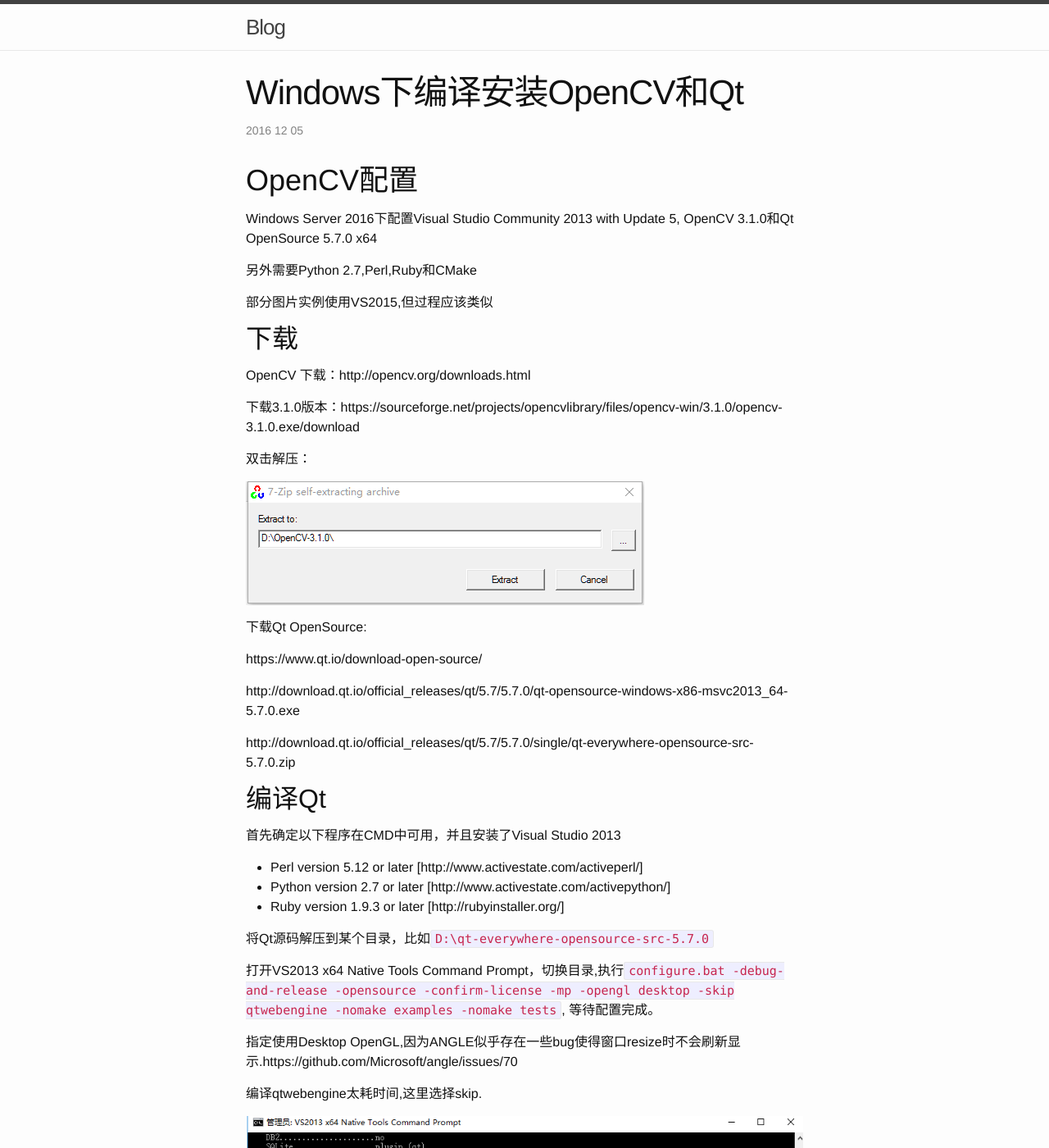
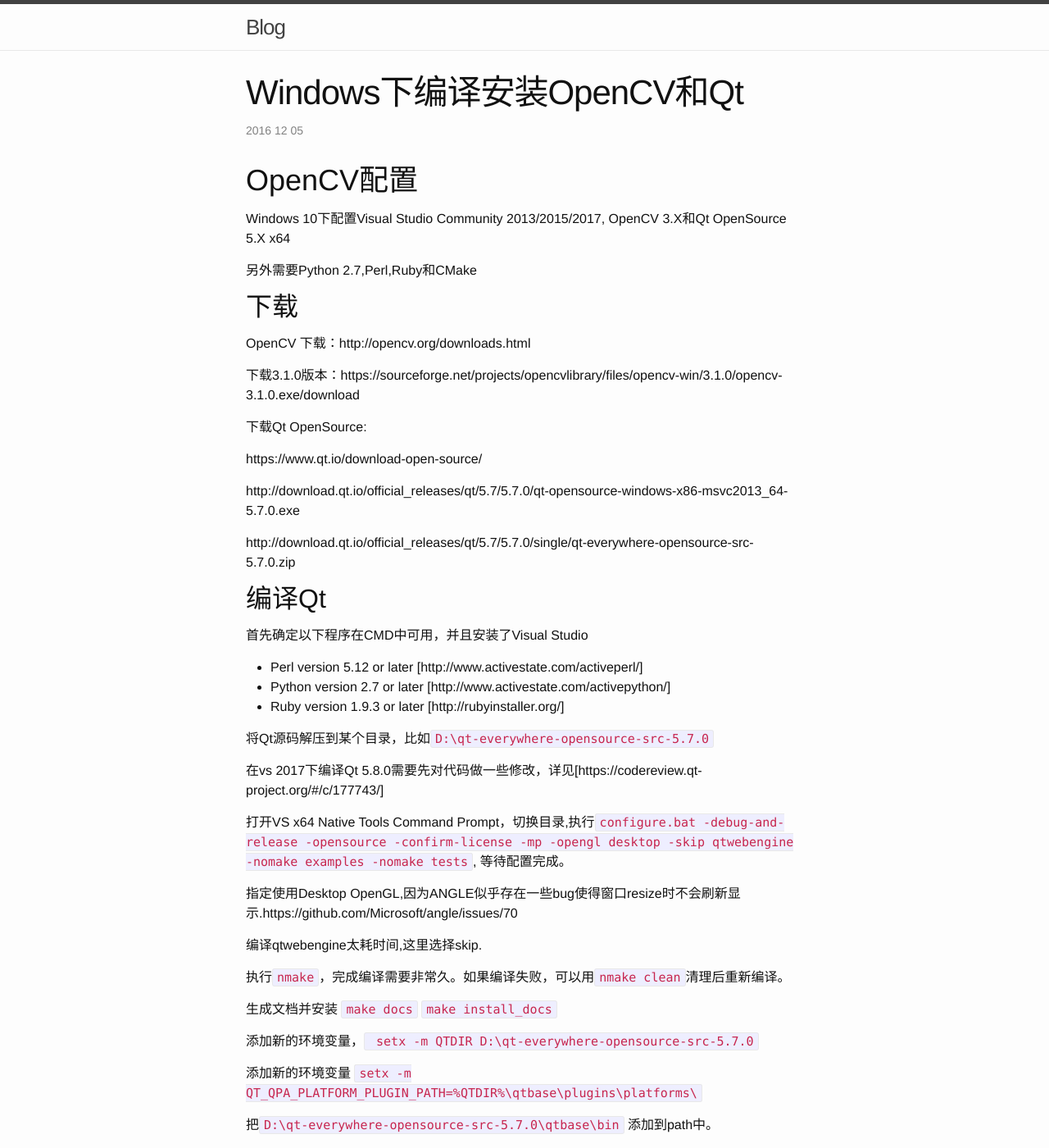
Before and after one commit to lishunan246/lishunan246.github.io, a Jekyll site: the page built from _posts/2016-12-05-OpenCV.md, in a window 1280 px wide and 1400 px high. Shown: the whole window at 82% size. Built offline with Jekyll 4.4.1, drawn with Linux system fonts in a browser that asks for light colours; nearby versions of some CDN libraries; comment, search, counter and statistics services are not loaded.

Commit message:
Update 2016-12-05-OpenCV.md

```diff
--- a/_posts/2016-12-05-OpenCV.md
+++ b/_posts/2016-12-05-OpenCV.md
@@ -6,23 +6,16 @@
 ---
 # OpenCV配置
 
-Windows Server 2016下配置Visual Studio Community 2013 with Update 5, OpenCV 3.1.0和Qt OpenSource 5.7.0 x64
+Windows 10下配置Visual Studio Community 2013/2015/2017, OpenCV 3.X和Qt OpenSource 5.X x64
 
 另外需要Python 2.7,Perl,Ruby和CMake
 
-部分图片实例使用VS2015,但过程应该类似
 
 ## 下载
 
 OpenCV 下载：http://opencv.org/downloads.html
 
 下载3.1.0版本：https://sourceforge.net/projects/opencvlibrary/files/opencv-win/3.1.0/opencv-3.1.0.exe/download
-
-双击解压：
-
-![cv_extract](\images\cv_extract.png)
-
-
 
 下载Qt OpenSource:
 
@@ -34,7 +27,7 @@
 
 ## 编译Qt
 
-首先确定以下程序在CMD中可用，并且安装了Visual Studio 2013
+首先确定以下程序在CMD中可用，并且安装了Visual Studio
 
 * Perl version 5.12 or later   [http://www.activestate.com/activeperl/]
 * Python version 2.7 or later  [http://www.activestate.com/activepython/]
@@ -42,13 +35,13 @@
 
 将Qt源码解压到某个目录，比如`D:\qt-everywhere-opensource-src-5.7.0`
 
-打开VS2013 x64 Native Tools Command Prompt，切换目录,执行`configure.bat -debug-and-release -opensource -confirm-license -mp -opengl desktop -skip qtwebengine -nomake examples -nomake tests`, 等待配置完成。
+在vs 2017下编译Qt 5.8.0需要先对代码做一些修改，详见[https://codereview.qt-project.org/#/c/177743/]
+
+打开VS x64 Native Tools Command Prompt，切换目录,执行`configure.bat -debug-and-release -opensource -confirm-license -mp -opengl desktop -skip qtwebengine -nomake examples -nomake tests`, 等待配置完成。
 
 指定使用Desktop OpenGL,因为ANGLE似乎存在一些bug使得窗口resize时不会刷新显示.https://github.com/Microsoft/angle/issues/70
 
 编译qtwebengine太耗时间,这里选择skip.
-
-![vs_cmd3](\images\vs_cmd3.png)
 
 执行`nmake`，完成编译需要非常久。如果编译失败，可以用`nmake clean`清理后重新编译。
 
@@ -104,13 +97,9 @@
 
 由于会从 raw.githubusercontent.com上下载一些库，第一次Configure比较慢。如果无法下载可以取消这几个第三方库的安装，取消`WITH_FFMEPG`, `WITH_IPP`的勾选。
 
-![cmake_configure](\images\cmake_configure.png)
-
 勾选`WITH_QT` ，以及其他要用到的，如`WITH_OPENGL`, `WITH_OPENCL`.
 
 [3.1.0版本的OpenCV不支持Cuda 8.0](https://github.com/opencv/opencv/issues/6677)，不要勾选WITH_CUDA。[3.2.0还是有问题](https://github.com/opencv/opencv/issues/7992)。
-
-![with_qt](\images\with_qt.png)
 
 点击configure。如果没有Entry为红色，点击generate生成项目。
 
```
Also changed, not shown: other parts of _posts/2016-12-05-OpenCV.md (+0 -4 lines).
